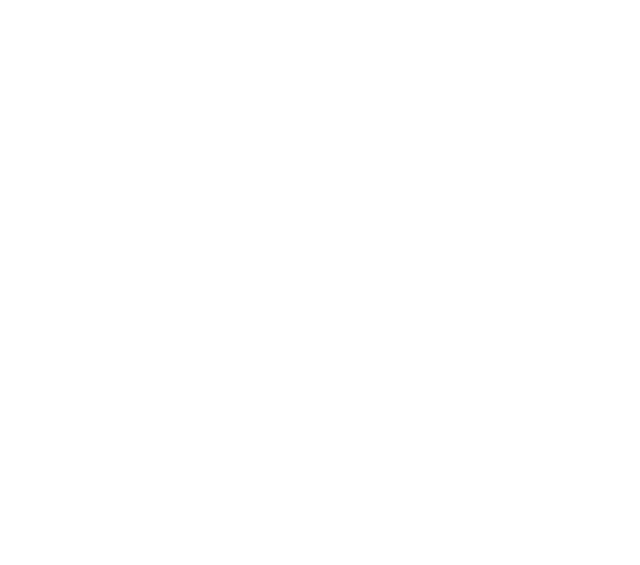
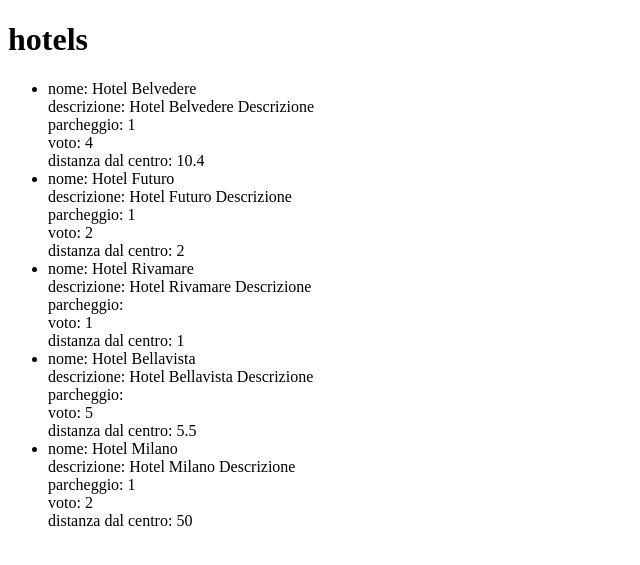
Before and after one commit to Alfredodaniello/php-hotel, a PHP site: page / in a window 1280 px wide. Before the commit the part shown is empty. Shown: the top 565 px of the page, without its empty margins (0-640 px from the left). Run offline with PHP 8.4, Linux system fonts and the light colour scheme.

Commit message:
get  data from array

```diff
--- a/index.php
+++ b/index.php
@@ -54,3 +54,26 @@
     ];
 
 ?>
+
+<!DOCTYPE html>
+<html lang="en">
+<head>
+    <meta charset="UTF-8">
+    <meta name="viewport" content="width=device-width, initial-scale=1.0">
+    <title>Document</title>
+</head>
+<body>
+    <h1>hotels</h1>
+    <ul>
+        <?php foreach($hotels as $hotel) { ?>
+            <li>
+                <div> nome: <?php echo $hotel["name"] ?></div>
+                <div> descrizione: <?php echo $hotel["description"] ?></div>
+                <div> parcheggio: <?php echo $hotel["parking"] ?></div>
+                <div> voto: <?php echo $hotel["vote"] ?></div>
+                <div> distanza dal centro: <?php echo $hotel["distance_to_center"] ?></div>
+            </li>
+        <?php } ?>
+    </ul>
+</body>
+</html>
```
